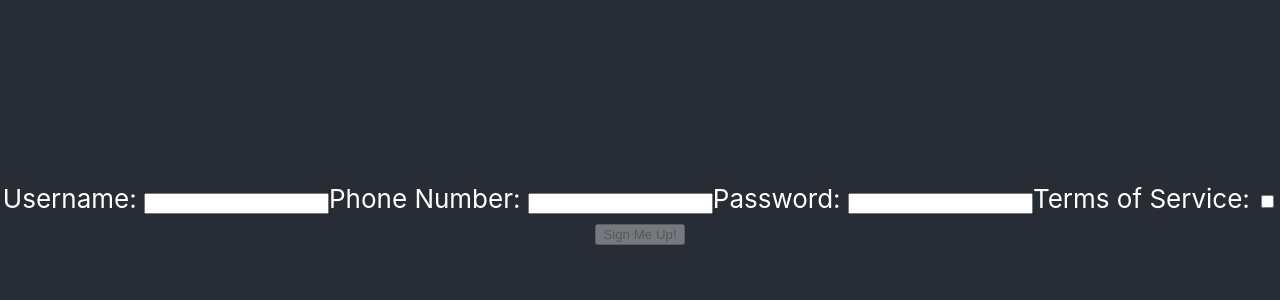
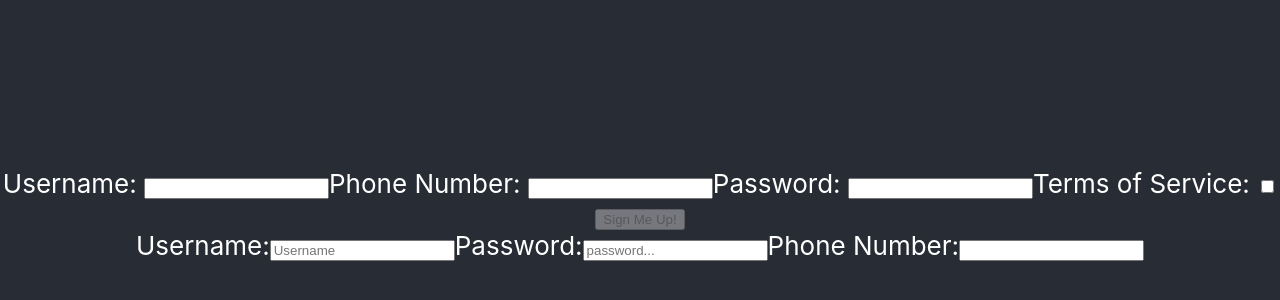
Before and after one commit to MatthiasBakken/plants, a React (Create React App) app: page / in a window 1280 px wide. Shown: the part 186-486 px from the top of the page. Built offline with nearby package versions, Linux system fonts and the light colour scheme.

Commit message:
Mostly finished login

```diff
--- a/src/App.js
+++ b/src/App.js
@@ -1,13 +1,14 @@
 
 import './App.css';
 import Signup from './components/signup/Signup'
+import Login from './components/login/Login'
 
 function App() {
   return (
     <div className="App">
       <header className="App-header">
         <Signup/>
-
+        <Login/>
       </header>
     </div>
   );
--- a/src/components/login/Login.js
+++ b/src/components/login/Login.js
@@ -11,8 +11,13 @@ function Login (props){
     })
 
     function setUserInfo(event){
-        setUser({event.target.name: event.target.value})
+        setUser({...user, [event.target.name]:event.target.value,})
         console.log(user)
+    }
+
+    const handleSubmit = event =>{
+        event.preventDefault();
+
     }
 
 
@@ -35,6 +40,8 @@ function Login (props){
                     <input
                     type='text'
                     placeholder='password...'
+                    name='password'
+                    onChange={setUserInfo}
                     />
                 </label>
 
@@ -42,6 +49,8 @@ function Login (props){
                     Phone Number:
                     <input
                     type='text'
+                    name='phonenumber'
+                    onChange={setUserInfo}
                     />
                 </label>
 
```
